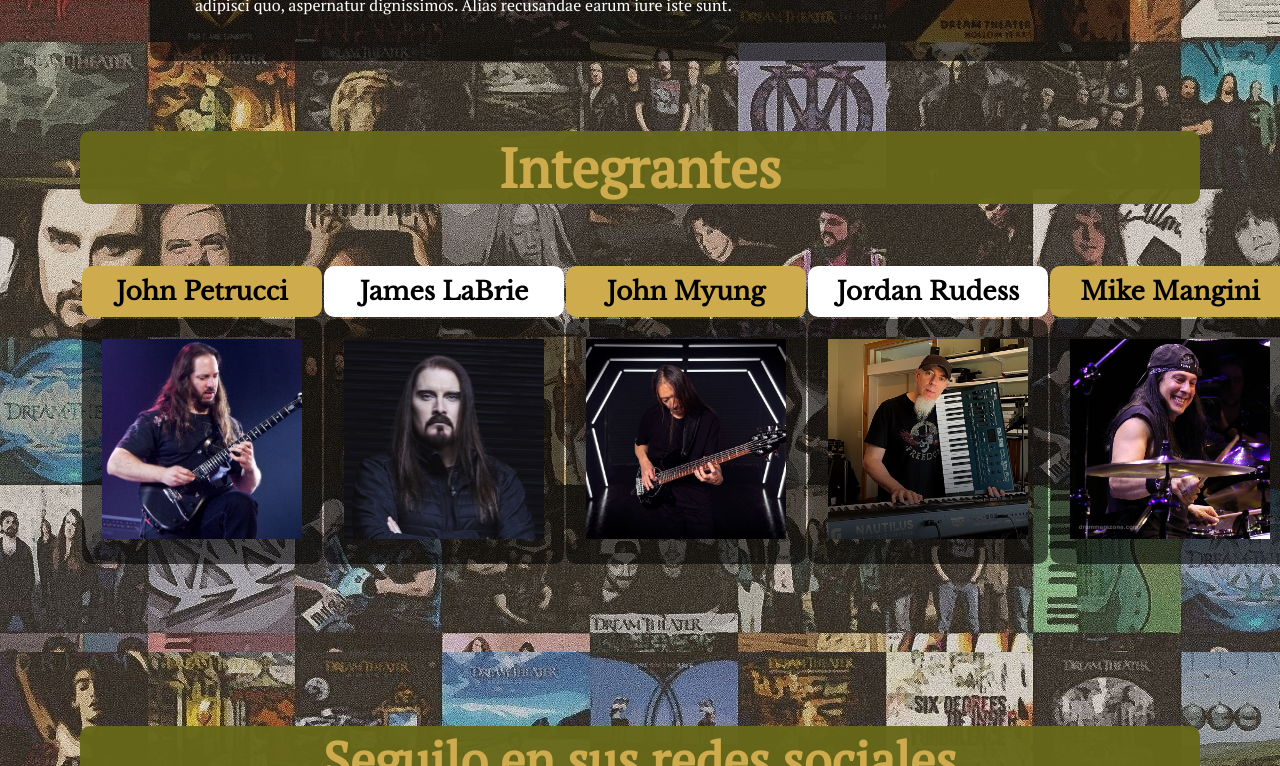
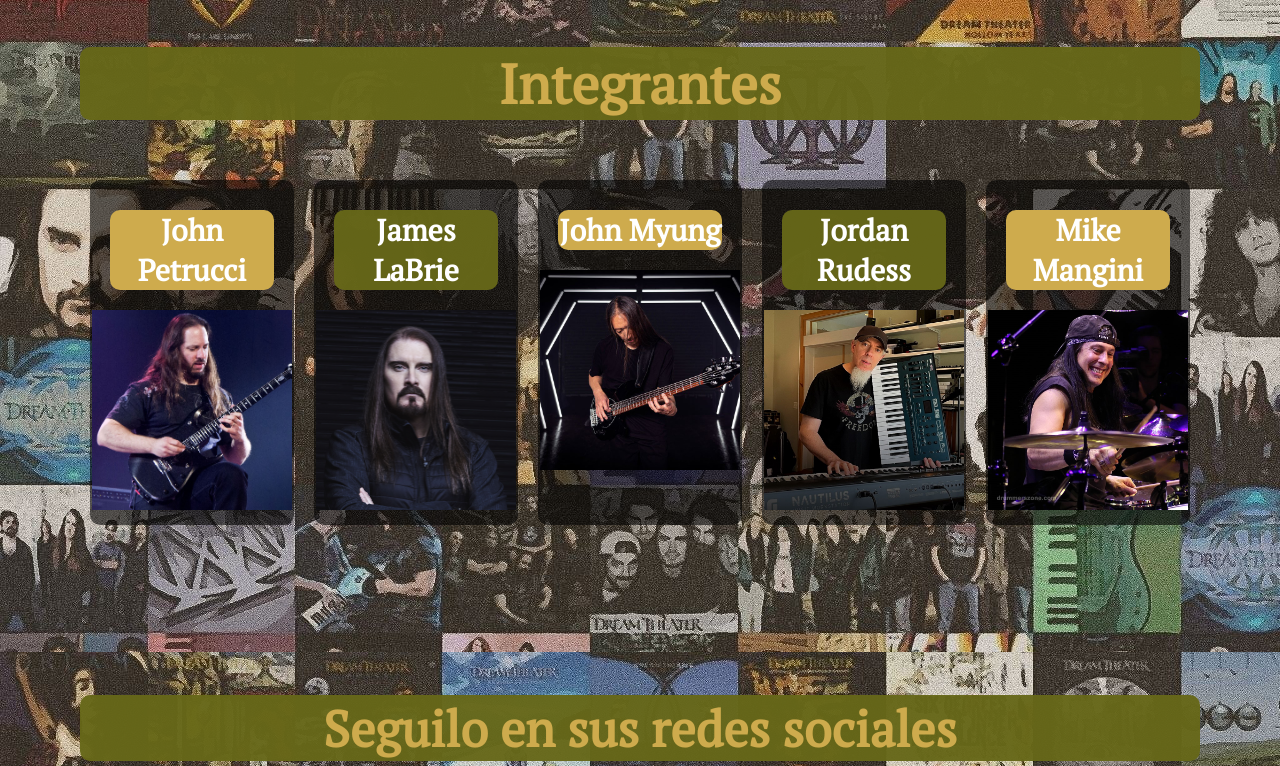
Before and after one commit to FrannGonza/Proyecto_Biografia, a plain HTML site: page index.html in a window 1280 px wide. Shown: the part 1454-2220 px from the top of the page. Drawn offline with nearby package versions, Linux system fonts and the light colour scheme.

Commit message:
segunda version del trabajo

```diff
--- a/index.html
+++ b/index.html
@@ -54,36 +54,34 @@
                             </p>
                     </section>
                     <h2 class="subtitulo">Integrantes</h2>
-                           <table class="integrantes">
-                                   <tr>
-                                      <th class="nombres">John Petrucci</th>
-                                      <th class="nombres2">James LaBrie</th>
-                                      <th class="nombres">John Myung</th>
-                                      <th class="nombres2">Jordan Rudess</th>
-                                      <th class="nombres">Mike Mangini</th>
+                           <section class="integrantes">
+
+                                      <div>
+                                          <h2 class="nombres">John Petrucci</h2>
+                                         <img src="/imagenes/integrante1.jpg" alt="John Petrucci,guitarrista de la banda" width="200" />
+                                     </div>
+
+                                      <div>
+                                          <h2 class="nombres2">James LaBrie</h2>
+                                         <img src="/imagenes/integrante3.jpg" alt="James LaBrie,voz principal de la banda" width="200" />
+                                     </div>
+
+                                      <div>
+                                          <h2 class="nombres">John Myung</h2>
+                                         <img src="/imagenes/integrante5.jpg" alt="John Myung,bajista electrico de la banda" width="200" />
+                                     </div>
+
+                                      <div>
+                                          <h2 class="nombres2">Jordan Rudess</h2>
+                                         <img src="/imagenes/integrante4.jpg" alt="Jordan Rudess,tecladista de la banda" width="200" />
+                                     </div>
+
+                                      <div>
+                                          <h2 class="nombres">Mike Mangini</h2>
+                                         <img src="/imagenes/integrante2.jpg" alt="Mike Mangini,baterista de la banda" width="200" />
+                                     </div>
                                    </tr>
-                                   <tr>
-                                      <td>
-                                         <img src="/imagenes/integrante1.jpg" alt="John Petrucci,guitarrista de la banda" width="200" />
-                                     </td>
-
-                                      <td>
-                                         <img src="/imagenes/integrante3.jpg" alt="James LaBrie,voz principal de la banda" width="200" />
-                                     </td>
-
-                                      <td>
-                                         <img src="/imagenes/integrante5.jpg" alt="John Myung,bajista electrico de la banda" width="200" />
-                                     </td>
-
-                                      <td>
-                                         <img src="/imagenes/integrante4.jpg" alt="Jordan Rudess,tecladista de la banda" width="200" />
-                                     </td>
-
-                                      <td>
-                                         <img src="/imagenes/integrante2.jpg" alt="Mike Mangini,baterista de la banda" width="200" />
-                                     </td>
-                                   </tr>
-                         </table>
+                           </section>
                 </main>
                 <!--pie de pagina, sus redes sociales y copyright-->
         <footer>
--- a/styles/estilo.css
+++ b/styles/estilo.css
@@ -108,45 +108,68 @@
 }
 /*INDEX*/
 
-.integrantes th{
-    font-family: 'Libre Baskerville', serif;
-    padding: 10px;
-    font-size: 25px;
-    font-weight: bold;
+.principal p{
+
+    color: white;
+    padding: 45px;
+    background-color: rgba(0, 0, 0, 0.585);
     border-radius: 10px;
+    margin: auto;
 }
 
-.integrantes td{
-    text-align: center;
-    background-color: rgba(0, 0, 0, 0.585);
-    padding: 20px;
-    border-radius: 10px;
-    width: 5%;
+.principal{
+    padding: 80px
 }
 
 .integrantes .nombres{
     background-color: #ceab4d;
 }
 
-.integrantes .nombres2{
-    background-color: white;
+.integrantes .nombres,.nombres2{
+   margin-left: 20px;
+   margin-bottom: 20px;
+   margin-right: 20px;
+   font-size: 30px;
+   margin-top: 30px;
+   color: white;
 }
 
-.principal p{
-
-    color: white;
-    padding: 45px;
+.integrantes div{
     background-color: rgba(0, 0, 0, 0.585);
     border-radius: 10px;
-    margin: 70px;
+    text-align: center;
+    margin: 10px;
+    padding-bottom: 10px;
 }
 
-.principal{
-    padding: 80px
+.principal .integrantes{
+    display: grid;
 }
 
-.principal .subtitulo{
-    margin-bottom: 60px;
+@media(max-width:600px){
+  .principal .integrantes{
+            grid-template-columns: repeat(1,1fr);
+    }
+
+}
+
+@media(min-width:600px){
+  .principal .integrantes{
+            grid-template-columns: repeat(2,1fr);
+    }
+
+}
+@media(min-width:768px){
+  .principal .integrantes{
+            grid-template-columns: repeat(3,1fr);
+    }
+
+}
+@media(min-width:992px){
+  .principal .integrantes{
+           grid-template-columns: repeat(5,1fr);
+    }
+
 }
 
 /*DISCOGRAFIA*/
@@ -157,28 +180,7 @@
     margin-top: 50px;
     margin-left: 50px;
 }
-/*
-@media only screen and(max-width:600px){
-    .contenedor .galeria{
-        grid-template-columns:
-    }
-}
-@media only screen and(min-width:600px){
-    .contendor .galeria{
-        grid-template-columns:
-    }
-}
-@media only screen and(min-width:768px){
-    .contendor .galeria{
-        grid-template-columns:
-    }
-}
-@media(min-width:1200){
-    .contendor .galeria{
-        grid-template-columns:
-    }
-}
-*/
+
 /*MUSICA*/
 .cuerpomusical h1{
     font-size: 50px;
@@ -228,9 +230,6 @@
     margin: auto;
     margin-top: 100px;
     border-radius: 10px;
-    /*
-    font-family: 'PT Serif', serif;
-    */
     color: white;
     font-size: 22px;
 }
@@ -254,14 +253,10 @@
     margin-bottom: 10px;
     font-size: 19px;
 }
+
 textarea{
     max-width: 400px;
     min-width: 400px;
     max-height: 200px;
     min-height: 100px;
 }
-
-.integrantes h2{
-    text-align: justify;
-    margin: 100px;
-}
```
